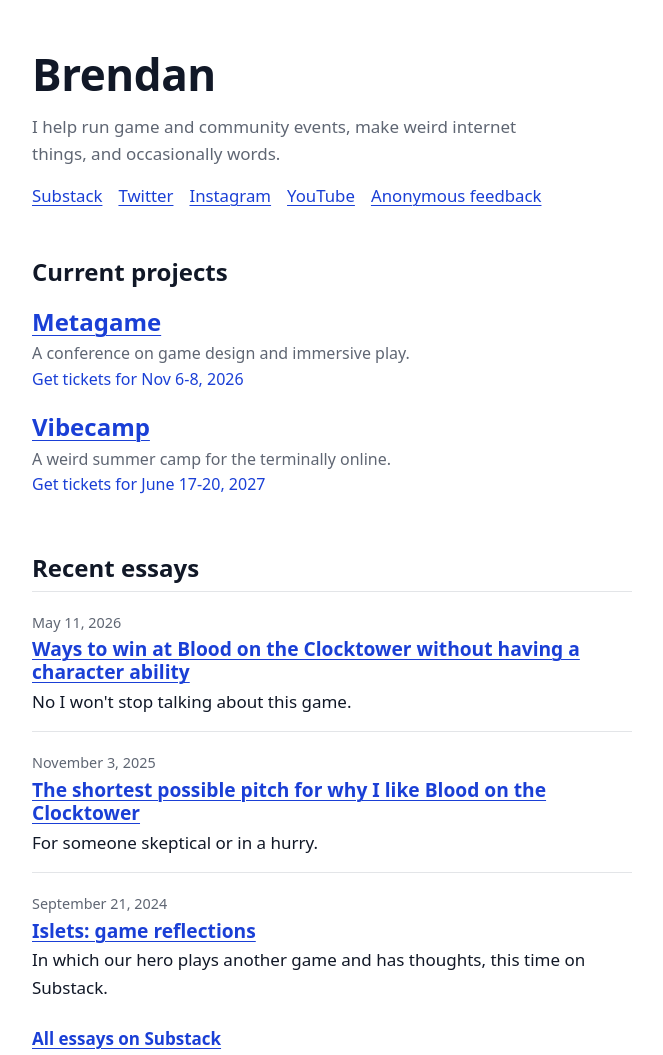
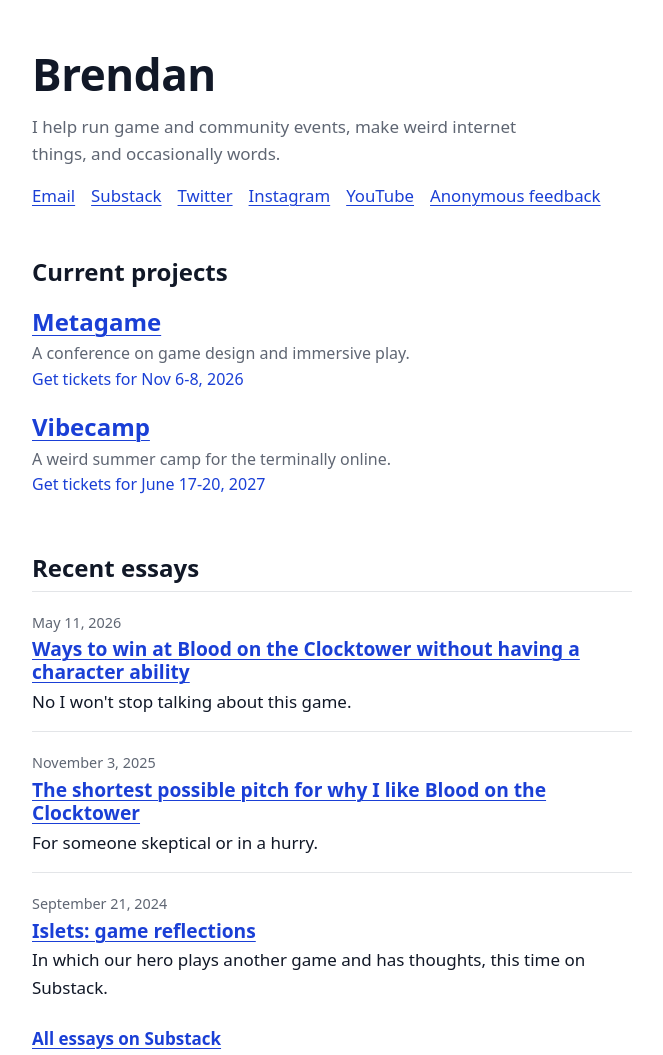
Before and after one commit to hamiltonianurst/brenplace, a plain HTML site: page index.html in a window 1280 px wide. Shown: the top 1055 px of the page, without its empty margins (308-971 px from the left). Drawn offline with Linux system fonts and the light colour scheme.

Commit message:
Update index.html

```diff
--- a/index.html
+++ b/index.html
@@ -72,6 +72,7 @@
     <h1>Brendan</h1>
     <p class="intro">I help run game and community events, make weird internet things, and occasionally words.</p>
     <ul class="social" aria-label="Elsewhere">
+      <li><a href="brendan.hurst+place@gmail.com">Email</a></li>
       <li><a href="https://hamiltonianurst.substack.com">Substack</a></li>
       <li><a href="https://x.com/hamiltonianurst">Twitter</a></li>
       <li><a href="https://www.instagram.com/hamiltonianurst/">Instagram</a></li>
```
